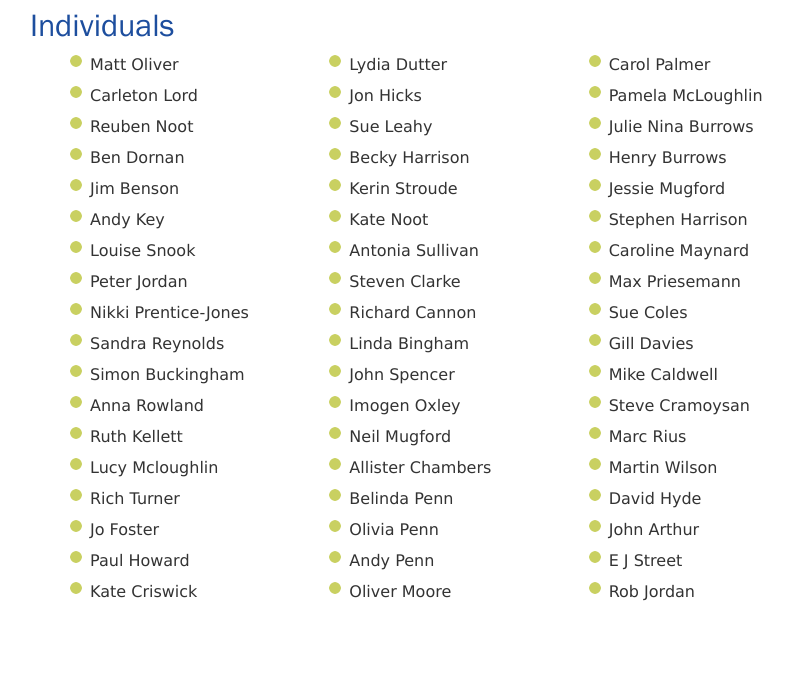
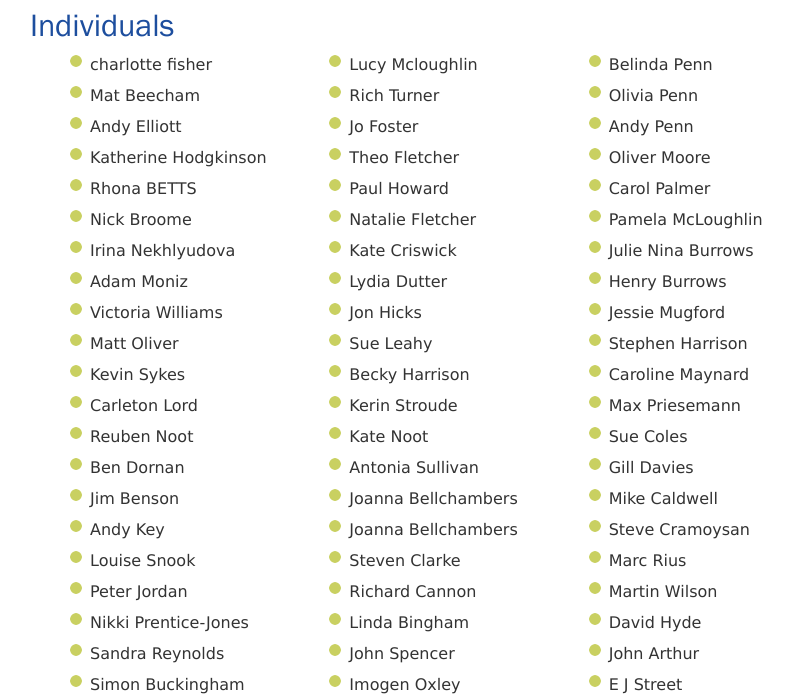
Before and after one commit to winchestercyclingcharter/winchestercyclingcharter.github.io, a Jekyll site: the page built from supporters.md, in a window 1280 px wide and 900 px high, scrolled down 2940 px, cut to the strip 205-900 px from the top of the window. Shown: the whole strip, without its empty margins (211-1004 px from the left). Built offline with Jekyll 4.4.1, drawn with Linux system fonts in a browser that asks for light colours; nearby versions of some CDN libraries; before the commit the page ends 3774 px from its top, so only the background shows below that.

Commit message:
added people

```diff
--- a/_data/people.yml
+++ b/_data/people.yml
@@ -53,3 +53,17 @@ people:
 - { lastname: Noot, firstname: Reuben, dt: 20210219-125156-204627 }
 - { lastname: Lord, firstname: Carleton, dt: 20210219-130142-782859 }
 - { lastname: Oliver, firstname: Matt, dt: 20210219-135907-797636 }
+- { lastname: Sykes, firstname: Kevin, dt: 20210219-132629-529286 }
+- { lastname: Bellchambers, firstname: Joanna , dt: 20210218-232825-939320 }
+- { lastname: Bellchambers, firstname: Joanna , dt: 20210218-232910-408982 }
+- { lastname: Williams, firstname: Victoria, dt: 20210219-152032-374927 }
+- { lastname: Moniz, firstname: Adam, dt: 20210219-160246-554666 }
+- { lastname: Broome, firstname: Nick, dt: 20210219-165030-979195 }
+- { lastname: BETTS, firstname: Rhona, dt: 20210219-172636-038549 }
+- { lastname: Hodgkinson, firstname: Katherine, dt: 20210219-172940-015007 }
+- { lastname: Fletcher, firstname: Theo, dt: 20210219-093037-068013 }
+- { lastname: Elliott, firstname: Andy, dt: 20210219-174731-915700 }
+- { lastname: Fletcher, firstname: Natalie, dt: 20210219-092835-871119 }
+- { lastname: Beecham, firstname: Mat, dt: 20210219-180524-527481 }
+- { lastname: Nekhlyudova, firstname: Irina, dt: 20210219-164311-086626 }
+- { lastname: fisher, firstname: charlotte, dt: 20210219-185011-892165 }
```
